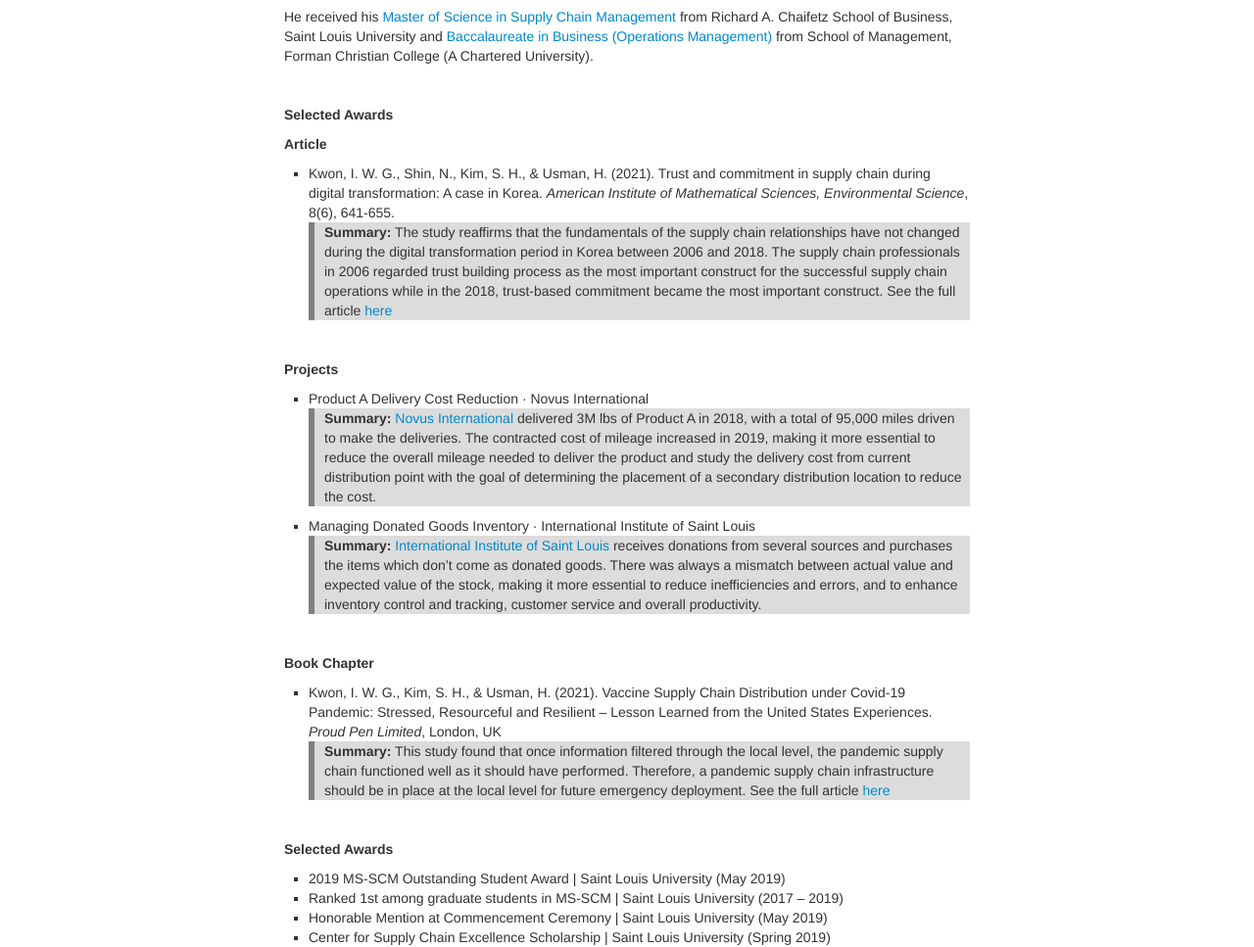
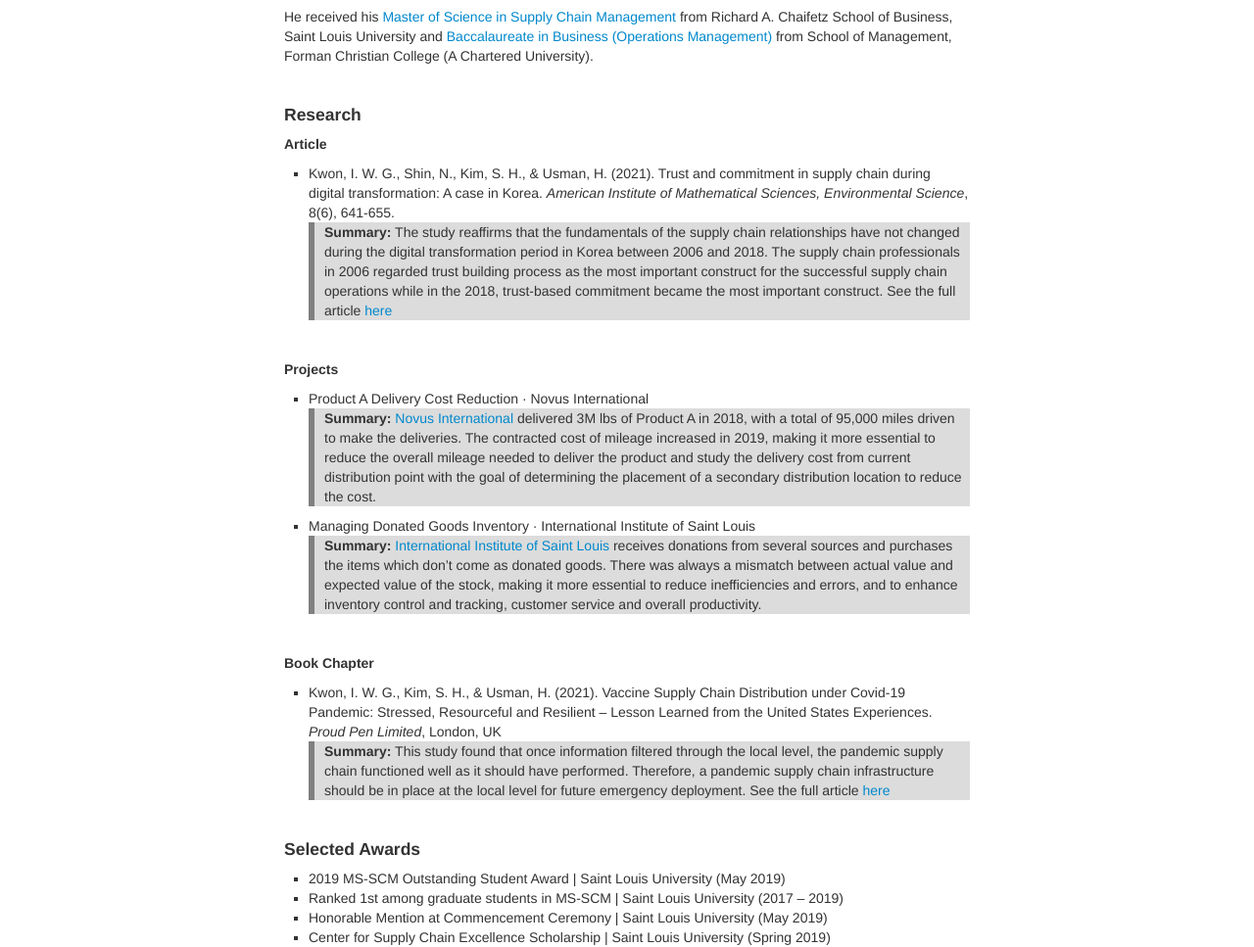
Before and after one commit to hamedusman/hamedusman.github.io, a Jekyll site: the page built from index.md, in a window 1280 px wide. Shown: the part 262-1229 px from the top of the page at 98% size. Built offline with Jekyll 4.4.1, drawn with Linux system fonts in a browser that asks for light colours.

Commit message:
Update index.md

```diff
--- a/index.md
+++ b/index.md
@@ -10,7 +10,7 @@
 <p>He received his <a href="https://www.slu.edu/business/graduate/supply-chain-management">Master of Science in Supply Chain Management</a> from Richard A. Chaifetz School of Business, Saint Louis University and <a href="https://www.fccollege.edu.pk/baccalaureate-in-business/">Baccalaureate in Business (Operations Management)</a> from School of Management, Forman Christian College (A Chartered University).</p>
 
 <br>
-<h5>Selected Awards</h5>
+<h4>Research</h4>
 <h5>Article</h5>
 <ul>
 <li>Kwon, I. W. G., Shin, N., Kim, S. H., & Usman, H. (2021). Trust and commitment in supply chain during digital transformation: A case in Korea. <i>American Institute of Mathematical Sciences, Environmental Science</i>, 8(6), 641-655.</li>
@@ -35,7 +35,7 @@
 </ul>
 
 <br>
-<h5>Selected Awards</h5>
+<h4>Selected Awards</h4>
 <ul>
 <li>2019 MS-SCM Outstanding Student Award | Saint Louis University (May 2019)</li>
 <li>Ranked 1st among graduate students in MS-SCM | Saint Louis University	(2017 – 2019)</li>
```
